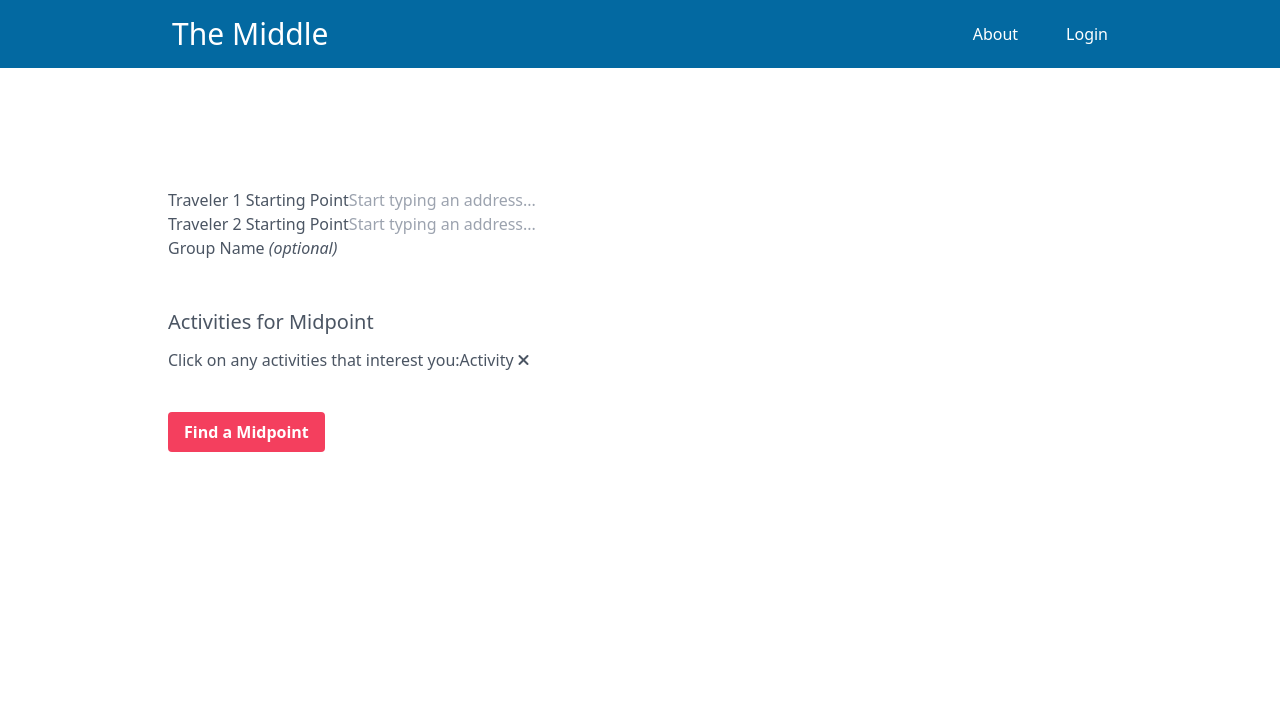
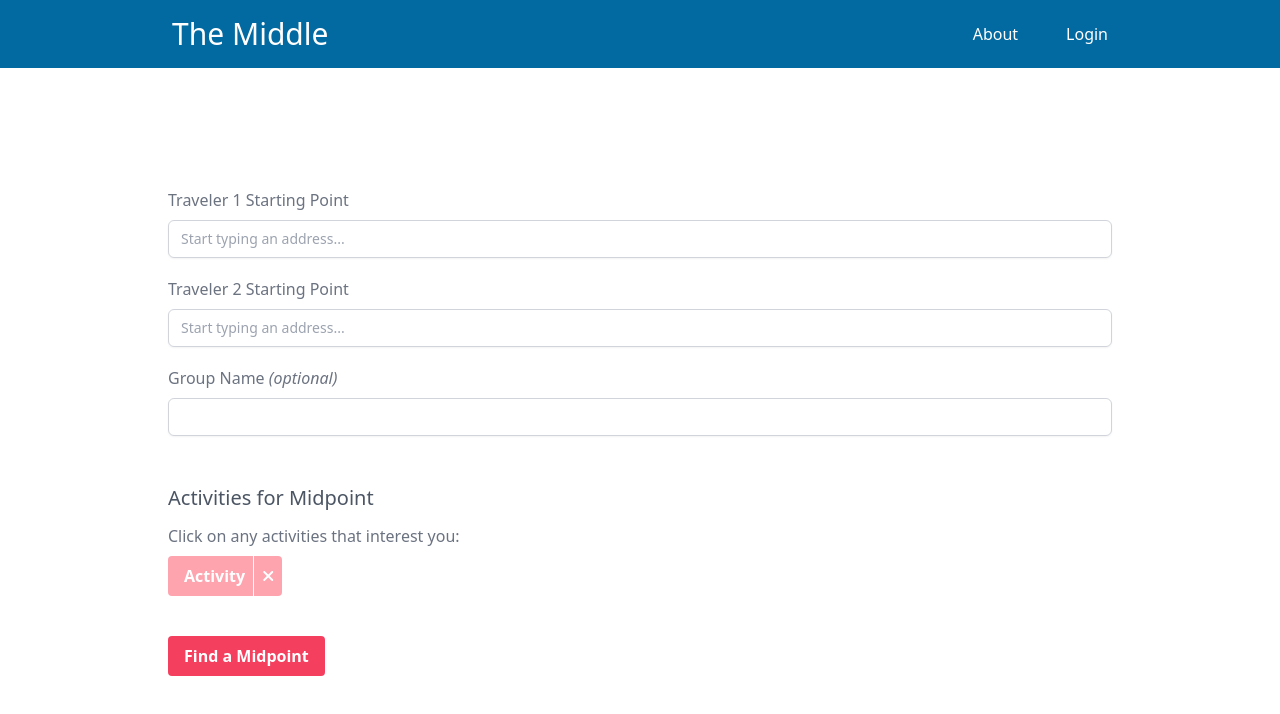
Before and after one commit to spitsfire/the-middle-front, a React (Vite) app: page / in a window 1280 px wide. Shown: the top 714 px of the page. Built offline with nearby package versions, Linux system fonts and the light colour scheme.

Commit message:
adds custom styling to tailwind base; index.html contains @apply functionality

```diff
--- a/src/App.css
+++ b/src/App.css
@@ -2,15 +2,41 @@
   margin: 0;
   padding: 0;
 }
+form input::placeholder {
+  font-weight: 200;
+  color: #9ca3af;
+}
 header > *{
   margin: 0 auto;
+}
+.btn {
+  padding: .5rem 1rem;
+  border-radius: .25rem;
+  font-weight: 600;
+}
+.btn-activity-filtered button:nth-child(odd) {
+  padding-right: 0.5rem;
+  border-top-right-radius: 0 !important;
+  border-bottom-right-radius: 0 !important;
+  border-right: 1px solid !important;
+
+
+}
+.btn-activity-filtered button:nth-child(even) {
+  padding: .5rem .5rem;
+  border-top-left-radius: .0 !important;
+  border-bottom-left-radius: .0 !important;
+  border-left: 0;
+  padding-left: 0.25rem;
+}
+.form-container {
+  margin-bottom: 1.2em;
 }
 #container {
   min-height: 100vh;
   display: flex;
   flex-direction: column;
 }
-
 #jumbotron {
   background-image:
     linear-gradient(to bottom, rgba(0, 0, 0, 0), rgba(217, 119, 6, 0.52)),
@@ -18,8 +44,3 @@ header > *{
   background-repeat: no-repeat;
   background-size: cover;
 }
-.btn {
-  padding: .5rem 1rem;
-  border-radius: .25rem;
-  font-weight: 600;
-}
--- a/src/index.css
+++ b/src/index.css
@@ -1,3 +1,27 @@
 @tailwind base;
 @tailwind components;
 @tailwind utilities;
+
+@layer components {
+  .form-label {
+    @apply block text-gray-500 mb-2 font-light;
+  }
+  .form-input {
+    @apply px-3 py-2 bg-white border shadow-sm border-gray-300 placeholder-gray-400 disabled:bg-gray-50 disabled:text-gray-500 disabled:border-gray-200 focus:outline-none focus:border-primary-300 focus:ring-primary-400/50 block w-full rounded-md sm:text-sm focus:ring-2 invalid:border-pink-500 invalid:text-orange-600 focus:invalid:border-orange-500 focus:invalid:ring-orange-500 disabled:shadow-none;
+  }
+  .btn-activity-filtered button {
+    @apply bg-primary-300 rounded border-primary-400 text-white;
+    font-weight: 600;
+    padding: .5rem 1rem;
+  }
+  .btn-activity button {
+    @apply bg-gray-300 rounded border-gray-400 text-gray-600;
+    font-weight: 300;
+    padding: .5rem 1rem;
+
+  }
+}
+
+p {
+  font-weight: 300;
+}
```
